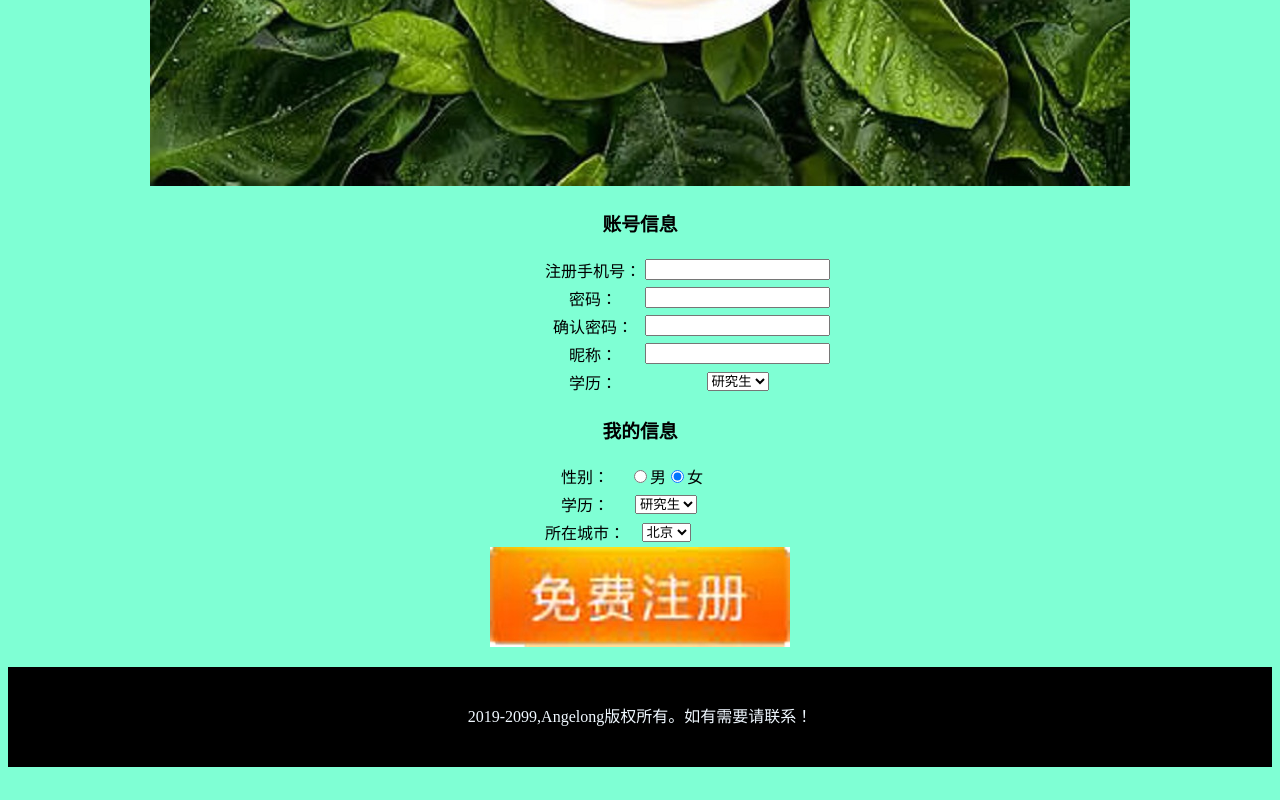
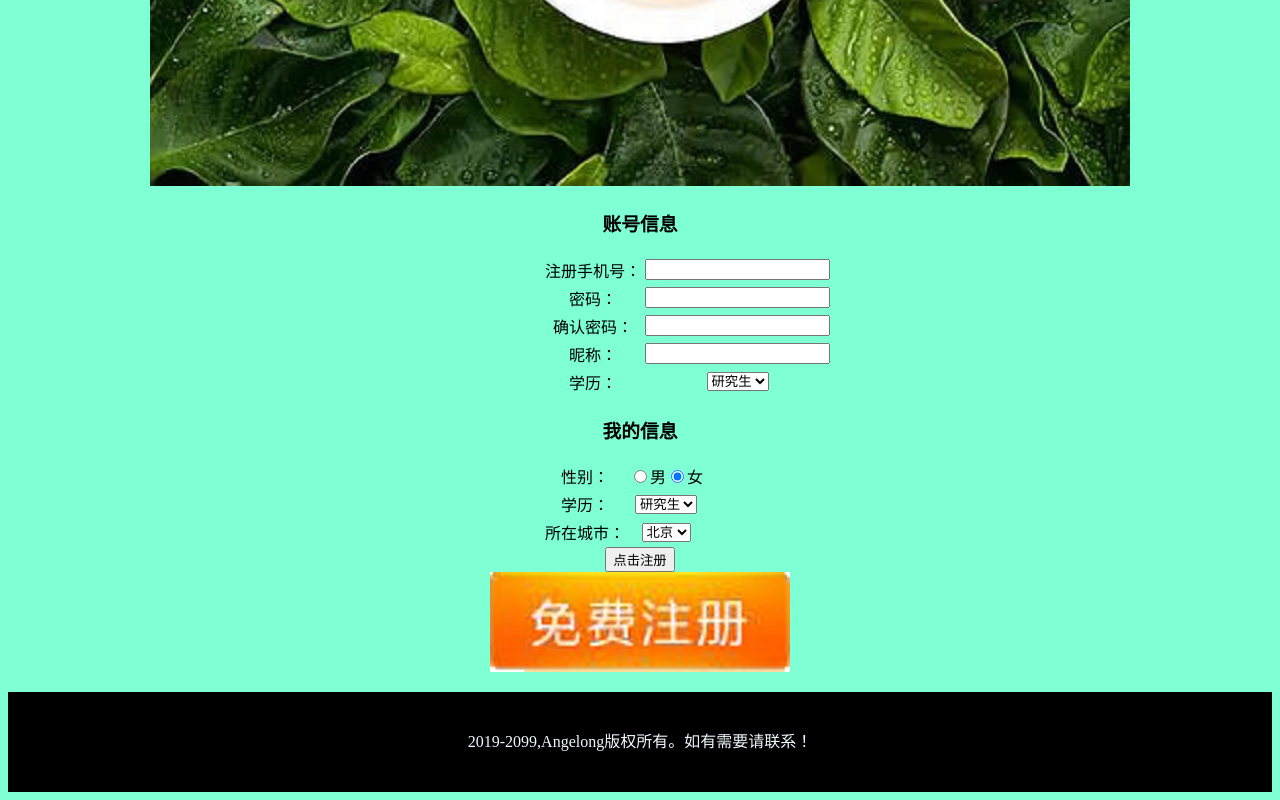
Before and after one commit to Angelongone/Web, a plain HTML site: page HTML/mywebs/meitancuiya/HTML/zc.html in a window 1280 px wide. Shown: the part 587-1387 px from the top of the page. Before the commit the page ends 1362 px from the top, so only its background shows below. Drawn offline with Linux system fonts and the light colour scheme.

Commit message:
添加实验所需的按钮

```diff
--- a/HTML/mywebs/meitancuiya/HTML/zc.html
+++ b/HTML/mywebs/meitancuiya/HTML/zc.html
@@ -86,6 +86,9 @@
 		</form>
 	</div>
 		<div>
+			<div>
+				<button onClick="myFunction()" id="djzc">点击注册</button>
+			</div>
 			<form>
 				<input type="image" src="../image/wo.jpg" id="zc">
 			</form>
@@ -94,5 +97,12 @@
 	<div class="bottom">
 		<p>2019-2099,Angelong版权所有。如有需要请联系！</p>
 	</div>
+
+	<script>
+	function myFunction()
+	{
+		window.alert("其实点击我没用");
+	}
+</script>
 </body>
 </html>
```
